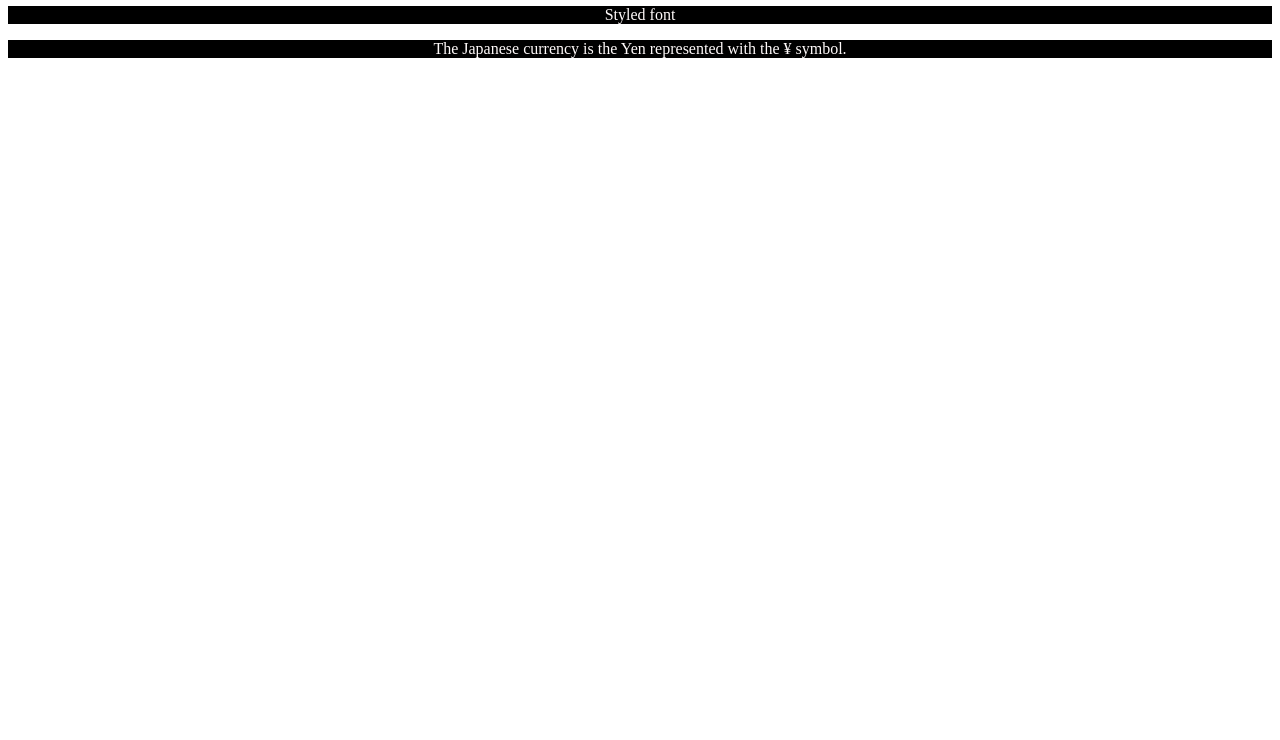
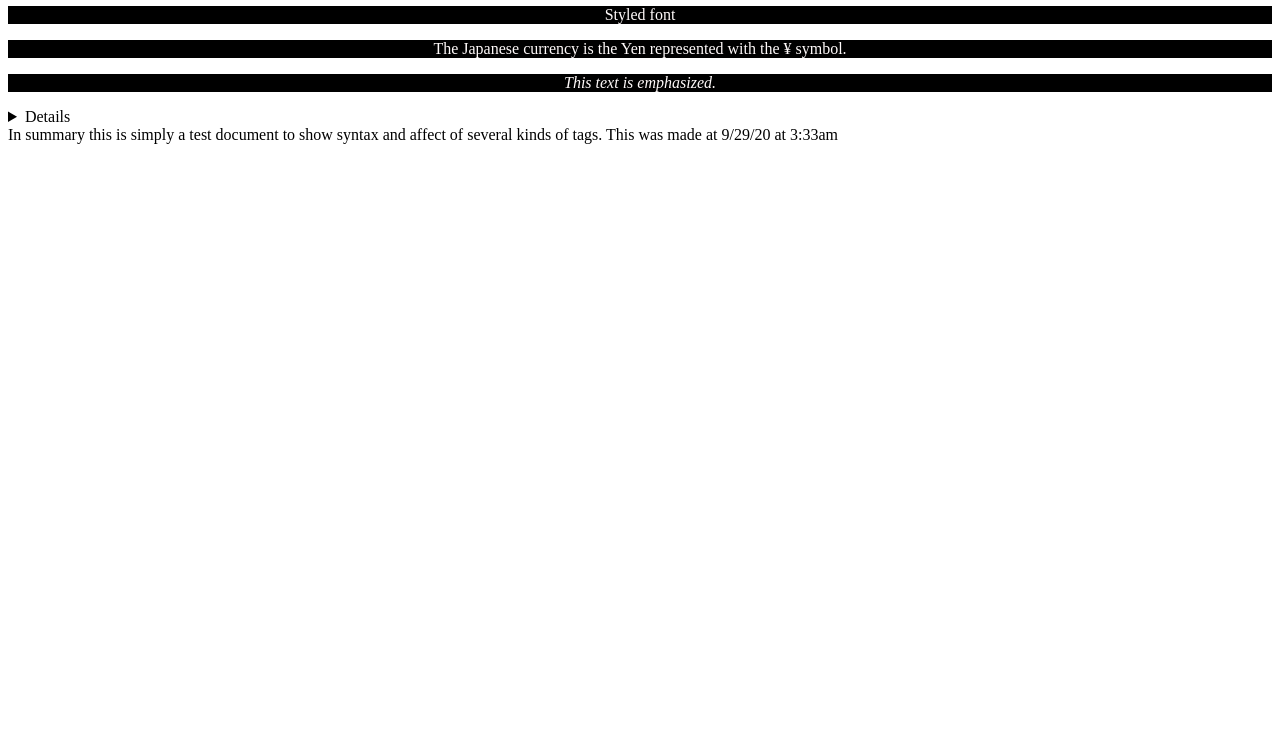
Before and after one commit to ReeceHarris/HTML_CSS_Projects, a plain HTML site: page Basic_HTML_and_CSS/Basic_HTML_5.html in a window 1280 px wide. Shown: the part 60-800 px from the top of the page. Drawn offline with Linux system fonts and the light colour scheme.

Commit message:
Many Many Many changes because of new images and updating for the new lessons
Space pics and website additions.

```diff
--- a/Basic_HTML_and_CSS/Basic_HTML_5.html
+++ b/Basic_HTML_and_CSS/Basic_HTML_5.html
@@ -8,4 +8,19 @@
    <p>Styled font</p>
    <p>The Japanese currency is the Yen represented with the &#165; symbol.</p>
 </body>
+
+<article>
+<p> <em>This text is emphasized. </em></p>
+</article>
+
+<details>
+<a href="https://www.learncodinganywhere.com/" target="new"> The Tech Acadamy</a>
+
+</details>
+ <summary>
+    In summary this is simply a test document to show syntax and affect of several kinds of tags.
+    This was made at <time> 9/29/20 at 3:33am </time>
+ </summary>
+
+
 </html>
```
Also changed, not shown: Images/Thumbnail_1.JPEG (added), Images/Thumbnail_10.JPEG (added), Images/Thumbnail_2.JPEG (added), Images/Thumbnail_3.JPEG (added), Images/Thumbnail_4.JPEG (added), Images/Thumbnail_5.JPEG (added), Images/Thumbnail_6.JPEG (added), Images/Thumbnail_7.JPEG (added), Images/Thumbnail_8.JPEG (added), Images/Thumbnail_9.JPEG (added).
